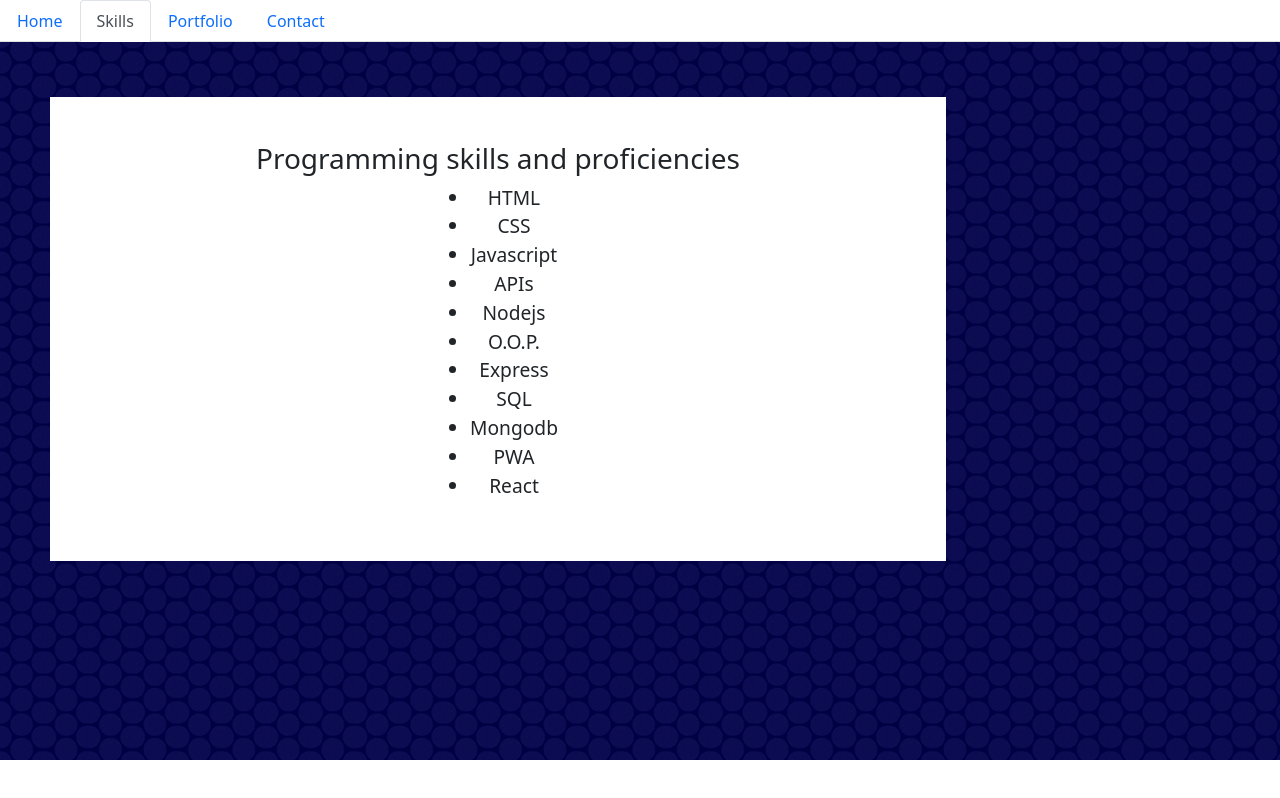
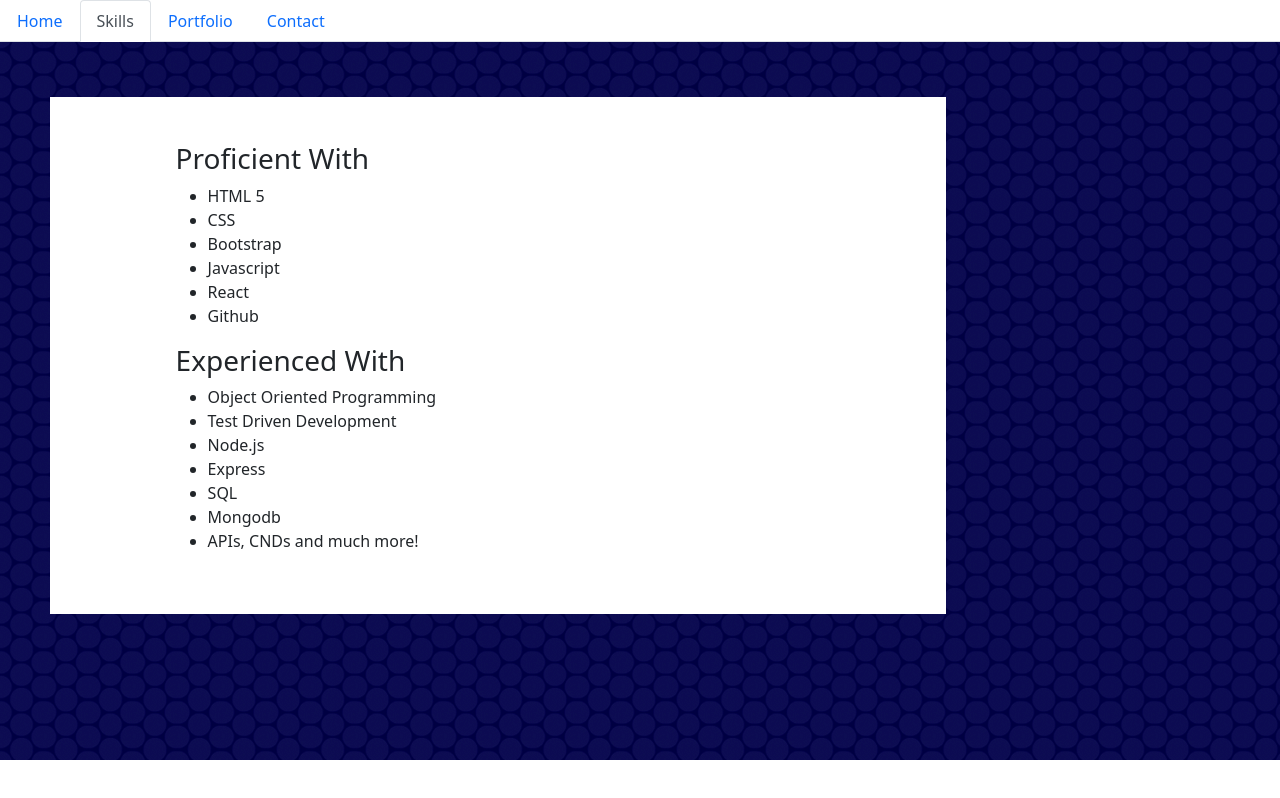
Before and after one commit to Jacobn88/jacobn88.github.io, a React (Create React App) app: page /skills in a window 1280 px wide. Built offline with nearby package versions, Linux system fonts and the light colour scheme.

Commit message:
update picture, skills and contact info

```diff
--- a/src/components/pages/Contact.js
+++ b/src/components/pages/Contact.js
@@ -8,7 +8,8 @@ const Contact = () => (
   <Container id="container">
     <div>
     <h2>Jacob Nelson</h2>
-    <h2>Nelsonjacob1988@gmail.com</h2>
+    <h2>NelsonJacob1988@gmail.com</h2>
+    <h2>512-417-4166</h2>
     </div>
     <div id="contact">
     <a href="http://www.linkedin.com/in/jacobn88">
--- a/src/components/pages/Home.js
+++ b/src/components/pages/Home.js
@@ -10,14 +10,15 @@ const Home = () => (
   <Container id="container">
 
     <Row>
-      <Col xs={6} md={4}>
+      <Col>
         <Image src={me} />
       </Col>
-      <Col xs={12} md={8}>
+      <Col>
           <h1>AboutMe</h1>
-          <p id="about">Hi, my name is Jacob Nelson and thanks for taking a look at my portfolio. I'm currently
-          living in Austin, TX and attending the University of Texas where I'm learning the skills
-          needed to become a full stack web developer.</p>
+          <p id="about">Ambitious Jr. Web Developer and recent graduate of the University of Texas at
+          Austin's Full-Stack Coding Boot Camp Certificate Program. Front-end focused but familiar with
+          back-end development. Experienced in industry best practices of web and application development
+          from concept to final production.</p>
 
       </Col>
     </Row>
--- a/src/components/pages/Skills.js
+++ b/src/components/pages/Skills.js
@@ -6,21 +6,28 @@ import Container from 'react-bootstrap/Container';
 const Skills = () => (
   <Container id="container">
 
+    <div class="skills">
+      <h3>Proficient With</h3>
 
-        <h3>Programming skills and proficiencies</h3>
-        <div id="skills">
       <ul>
-          <li>HTML</li>
+        <li>HTML 5</li>
         <li>CSS</li>
+        <li>Bootstrap</li>
         <li>Javascript</li>
-          <li>APIs</li>
-          <li>Nodejs</li>
-          <li>O.O.P.</li>
+        <li>React</li>
+        <li>Github</li>
+      </ul>
+    </div>
+    <div class="skills">
+      <h3> Experienced With</h3>
+      <ul>
+        <li>Object Oriented Programming</li>
+        <li>Test Driven Development</li>
+        <li>Node.js</li>
         <li>Express</li>
         <li>SQL</li>
         <li>Mongodb</li>
-          <li>PWA</li>
-          <li>React</li>
+        <li>APIs, CNDs and much more!</li>
       </ul>
     </div>
 
--- a/src/styles/style.css
+++ b/src/styles/style.css
@@ -33,11 +33,10 @@ body {
         Align-Items: center;
         Justify-Content: center;
 }
-#skills {
-    Display: flex;
-    Align-Items: center;
-    Justify-Content: center;
-    font-size: larger;
+.skills {
+    max-width:80%;
+    margin:auto;
+    text-align:left;
 }
 #about {
     font-size: large;
```
Also changed, not shown: src/images/me.png, 1 other file (tests, documents, lock files or other folders). Lines whose indentation alone changed are shown as unchanged.
